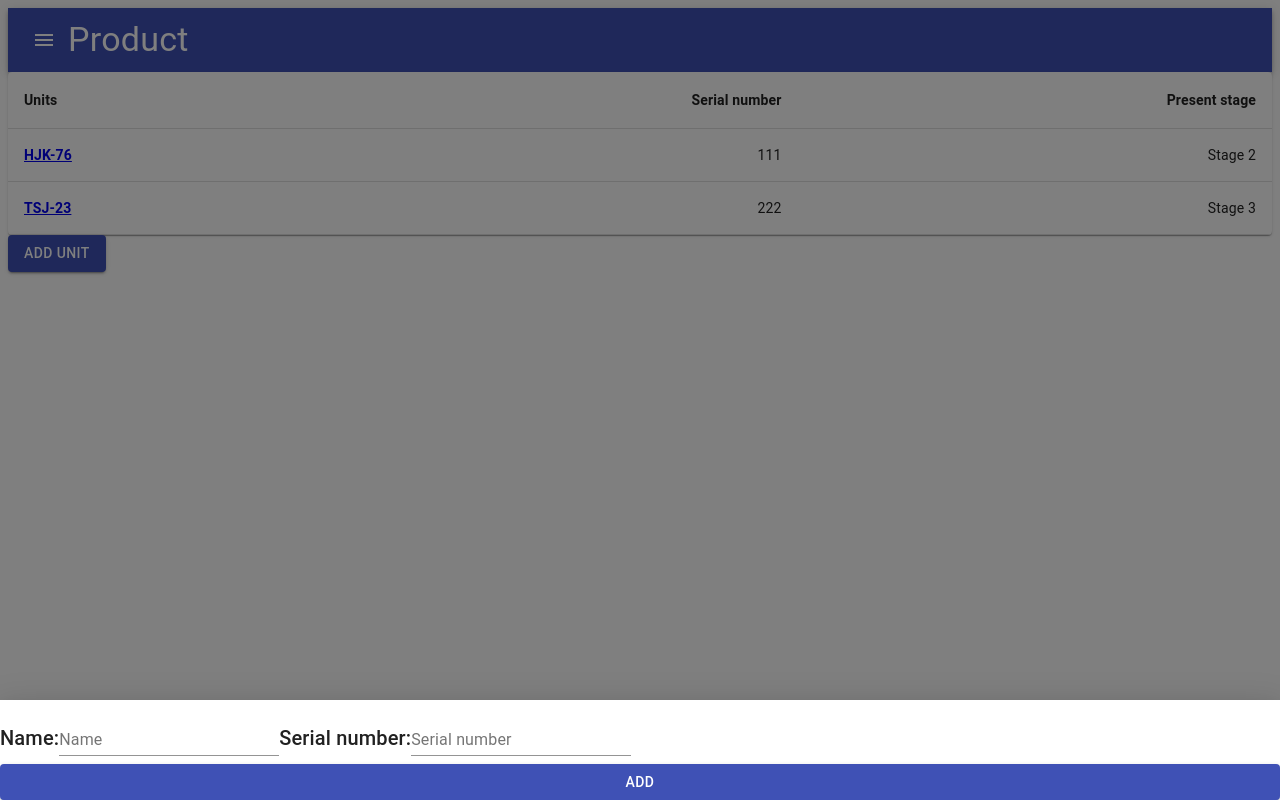
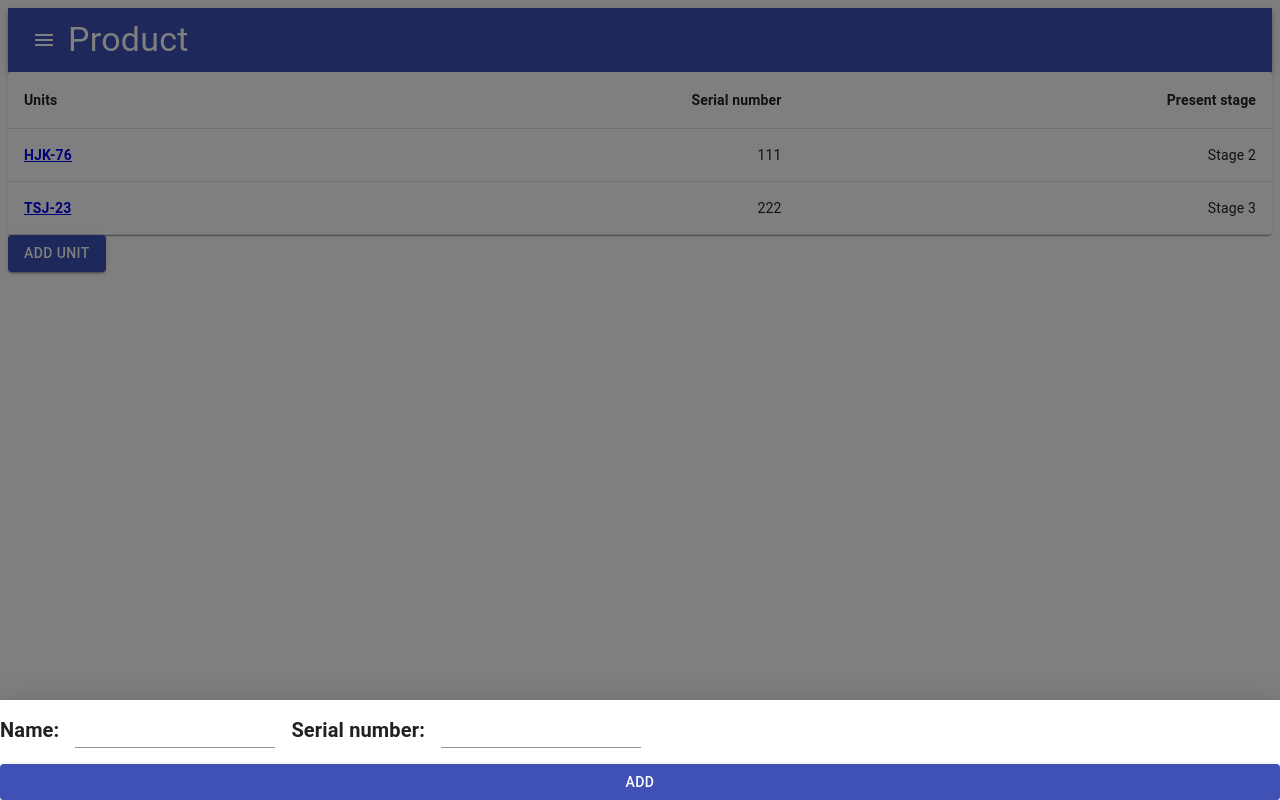
Before and after one commit to nik-prostok/prizm, a React (Create React App) app: page /units in a window 1280 px wide. Both pictures are taken after a click on the button "ADD UNIT". Built offline with nearby package versions, Linux system fonts and the light colour scheme.

Commit message:
change design

```diff
--- a/src/components/AddForms/AddStage.tsx
+++ b/src/components/AddForms/AddStage.tsx
@@ -1,17 +1,30 @@
 import React from 'react';
 import Drawer from '@material-ui/core/Drawer';
 import Button from '@material-ui/core/Button';
-import List from '@material-ui/core/List';
 import TextField from '@material-ui/core/TextField';
+import { createStyles, makeStyles, Theme } from '@material-ui/core/styles';
 import { Typography } from "@material-ui/core";
 import Grid from '@material-ui/core/Grid';
 
 type Anchor = 'bottom';
 
+const useStyles = makeStyles((theme: Theme) =>
+createStyles({
+  root: {
+    '& .MuiTextField-root': {
+      margin: theme.spacing(2),
+      width: '25ch',
+    },
+  },
+}),
+);
+
 export default function AddStage() {
   const [state, setState] = React.useState({
     bottom: false,
   });
+
+  const classes = useStyles();
 
   const toggleDrawer = (anchor: Anchor, open: boolean) => (
     event: React.KeyboardEvent | React.MouseEvent,
@@ -33,7 +46,7 @@ export default function AddStage() {
         <React.Fragment key={anchor}>
           <Button variant="contained" color="primary" onClick={toggleDrawer(anchor, true)}>Add stage</Button>
           <Drawer anchor={anchor} open={state[anchor]} onKeyDown={toggleDrawer(anchor, true)}>
-            <List>
+            <form  className={classes.root} noValidate autoComplete="off">
               <Grid
                 container
                 direction="row"
@@ -41,39 +54,31 @@ export default function AddStage() {
                 alignItems="baseline"
               >
                 <Typography variant="h6">
-                  Name:
+                  <strong>Name:</strong>
           </Typography>
                 <TextField
                   id="name-textarea"
-                  label="Name"
-                  placeholder="Name"
                 />
                 <Typography variant="h6">
-                  Serial number:
+                <strong> Serial number:</strong>
           </Typography>
                 <TextField
                   id="number-textarea"
-                  label="Serial number"
-                  placeholder="Number"
                 />
                 <Typography variant="h6">
-                  Start date:
+                <strong> Start date:</strong>
           </Typography>
                 <TextField
                   id="stDate-textarea"
-                  label="Start date"
-                  placeholder="Date"
                 />
                 <Typography variant="h6">
-                  Finish date:
+                <strong> Finish date:</strong>
           </Typography>
                 <TextField
                   id="finDate-textarea"
-                  label="Finish date"
-                  placeholder="Date"
                 />
               </Grid>
-            </List>
+            </form>
             <Button variant="contained" color="primary" onClick={toggleDrawer('bottom', false)}> Add </Button>
           </Drawer>
         </React.Fragment>
--- a/src/components/AddForms/AddUnit.tsx
+++ b/src/components/AddForms/AddUnit.tsx
@@ -1,12 +1,22 @@
 import React from 'react';
 import Drawer from '@material-ui/core/Drawer';
 import Button from '@material-ui/core/Button';
-import List from '@material-ui/core/List';
 import TextField from '@material-ui/core/TextField';
 import { Typography } from "@material-ui/core";
+import { createStyles, makeStyles, Theme } from '@material-ui/core/styles';
 import Grid from '@material-ui/core/Grid';
 import { UnitsProps } from '../Product/Product.List'
 
+const useStyles = makeStyles((theme: Theme) =>
+    createStyles({
+        root: {
+            '& .MuiTextField-root': {
+                margin: theme.spacing(2),
+                width: '25ch',
+            },
+        },
+    }),
+);
 
 type Anchor = 'bottom';
 
@@ -14,6 +24,8 @@ export default function AddUnit(props: UnitsProps) {
     const [state, setState] = React.useState({
         bottom: false,
     });
+
+    const classes = useStyles();
 
     const toggleDrawer = (anchor: Anchor, open: boolean) => (
         event: React.KeyboardEvent | React.MouseEvent,
@@ -34,7 +46,7 @@ export default function AddUnit(props: UnitsProps) {
                 <React.Fragment key={anchor}>
                     <Button variant="contained" color="primary" onClick={toggleDrawer(anchor, true)}>Add unit</Button>
                     <Drawer anchor={anchor} open={state[anchor]} onKeyDown={toggleDrawer(anchor, true)}>
-                        <List>
+                        <form className={classes.root} noValidate autoComplete="off">
                             <Grid
                                 container
                                 direction="row"
@@ -42,23 +54,20 @@ export default function AddUnit(props: UnitsProps) {
                                 alignItems="baseline"
                             >
                                 <Typography variant="h6">
-                                    Name:
-                                 </Typography>
+                                    <strong>Name:</strong>
+                                </Typography>
                                 <TextField
                                     id="name-textarea"
-                                    label="Name"
-                                    placeholder="Name"
+                                    rowsMax={4}
                                 />
                                 <Typography variant="h6">
-                                    Serial number:
+                                    <strong>Serial number:</strong>
                                 </Typography>
                                 <TextField
                                     id="number-textarea"
-                                    label="Serial number"
-                                    placeholder="Number"
                                 />
                             </Grid>
-                        </List>
+                        </form>
                         <Button variant="contained" color="primary" onClick={toggleDrawer('bottom', false)}> Add </Button>
                     </Drawer>
                 </React.Fragment>
```
